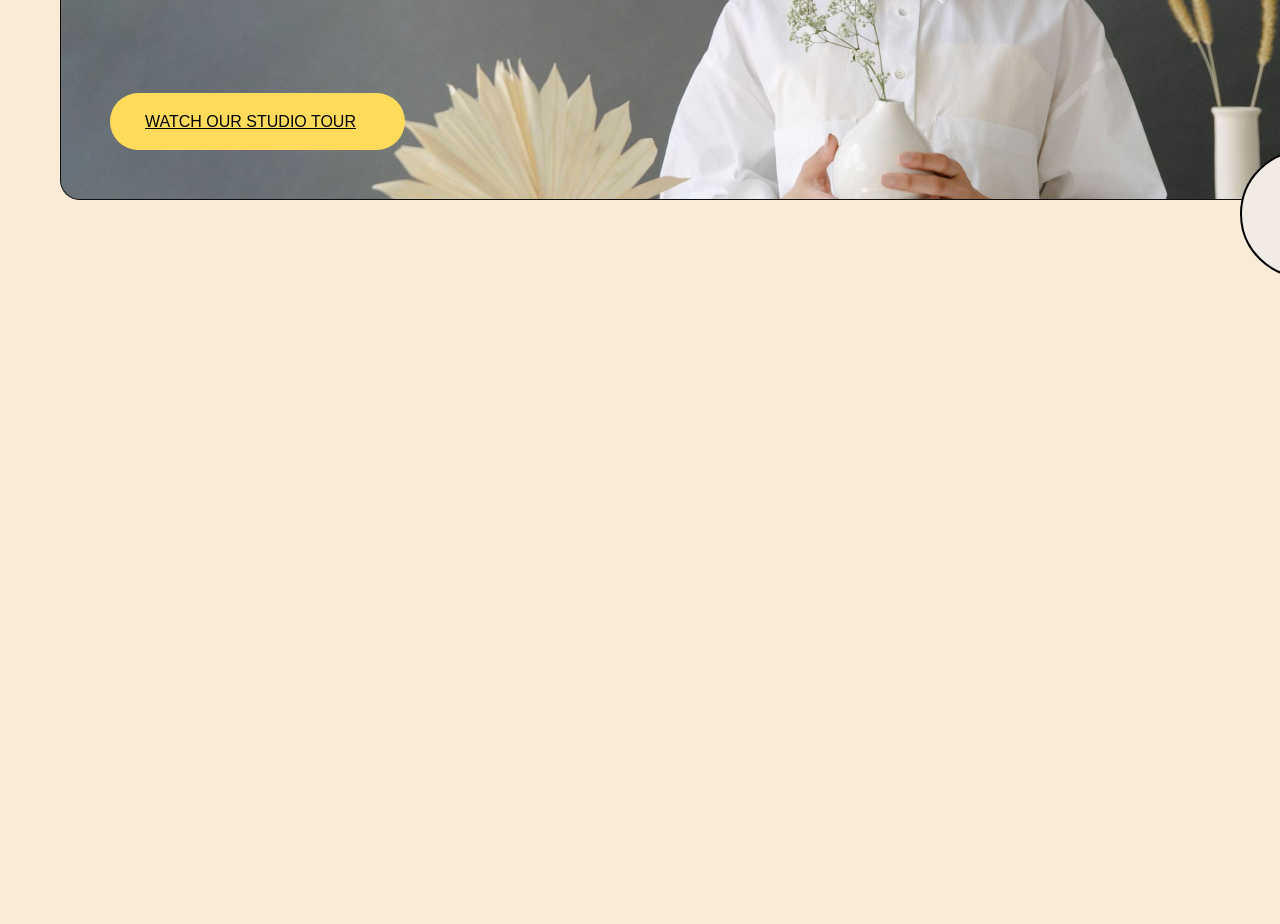
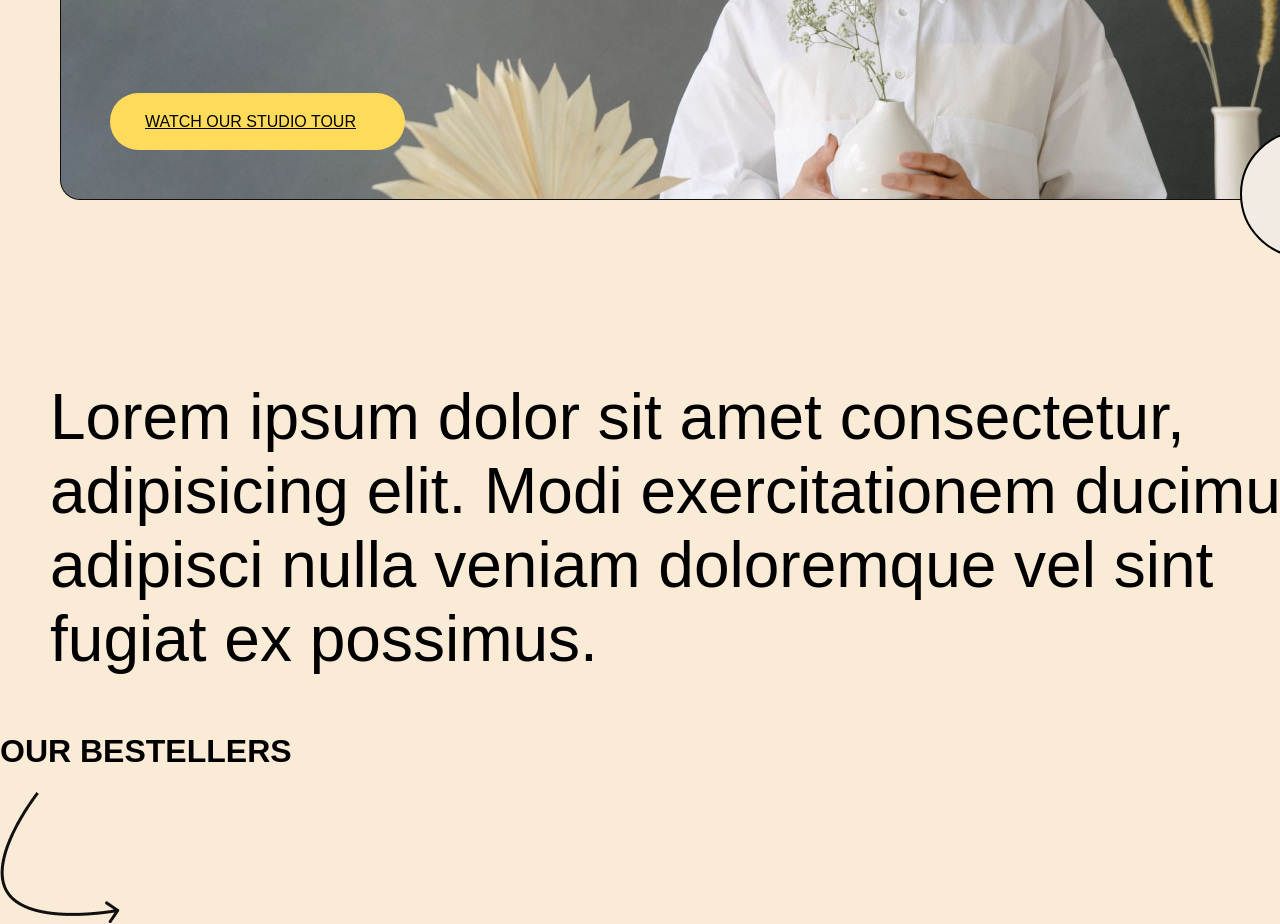
Before and after one commit to nasyr09khyrov/courses-work, a plain HTML site: page index.html in a window 1280 px wide. Shown: the part 520-1444 px from the top of the page. Before the commit the page ends 1080 px from the top, so only its background shows below. Drawn offline with Linux system fonts and the light colour scheme; a web font is replaced by a local one.

Commit message:
add new imag

```diff
--- a/index.html
+++ b/index.html
@@ -34,5 +34,15 @@
 
             <div class="stick"><img src="./Vector (3).png" alt=""></div>
         </header>
+        <section class="text">
+            <p>Lorem ipsum dolor sit amet consectetur, adipisicing elit. Modi exercitationem ducimus adipisci nulla veniam doloremque vel sint fugiat ex possimus.</p>
+        </section>
+
+
+        <div class="container2">
+            <h1>OUR BESTELLERS</h1>
+            <img src="./stick.png" alt="">
+        </div>
+
     </body>
 </html>
--- a/style.css
+++ b/style.css
@@ -9,7 +9,7 @@ body {
 .navbar {
     width: 100%;
     height: 70px;
-    box-shadow: 0 4px 0  rgb(46, 38, 38);
+    box-shadow: 0 3px 2px  rgb(65, 68, 36);
 }
 
 .navbar .container {
@@ -108,5 +108,17 @@ span a {
     border: 2px solid black;
     padding-left: 50px;
     padding-top: 30px;
+    margin-top: -20px;
 
 }
+p {
+    color: black;
+    font-size: 64px;
+    margin-top: -180px;
+}
+.text {
+    width: 1263px;
+    height: 332px;
+    margin-left: 50px;
+
+}
```
Also changed, not shown: stick.png (added).
